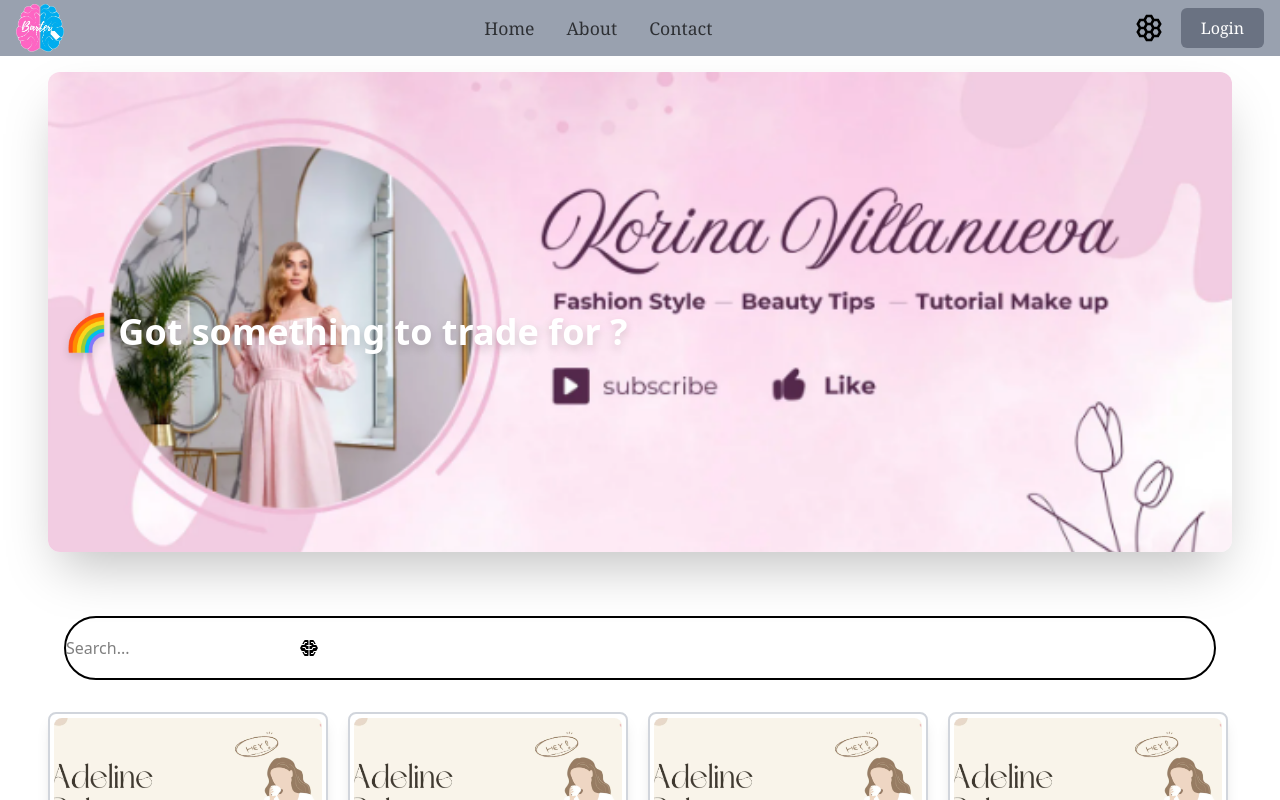
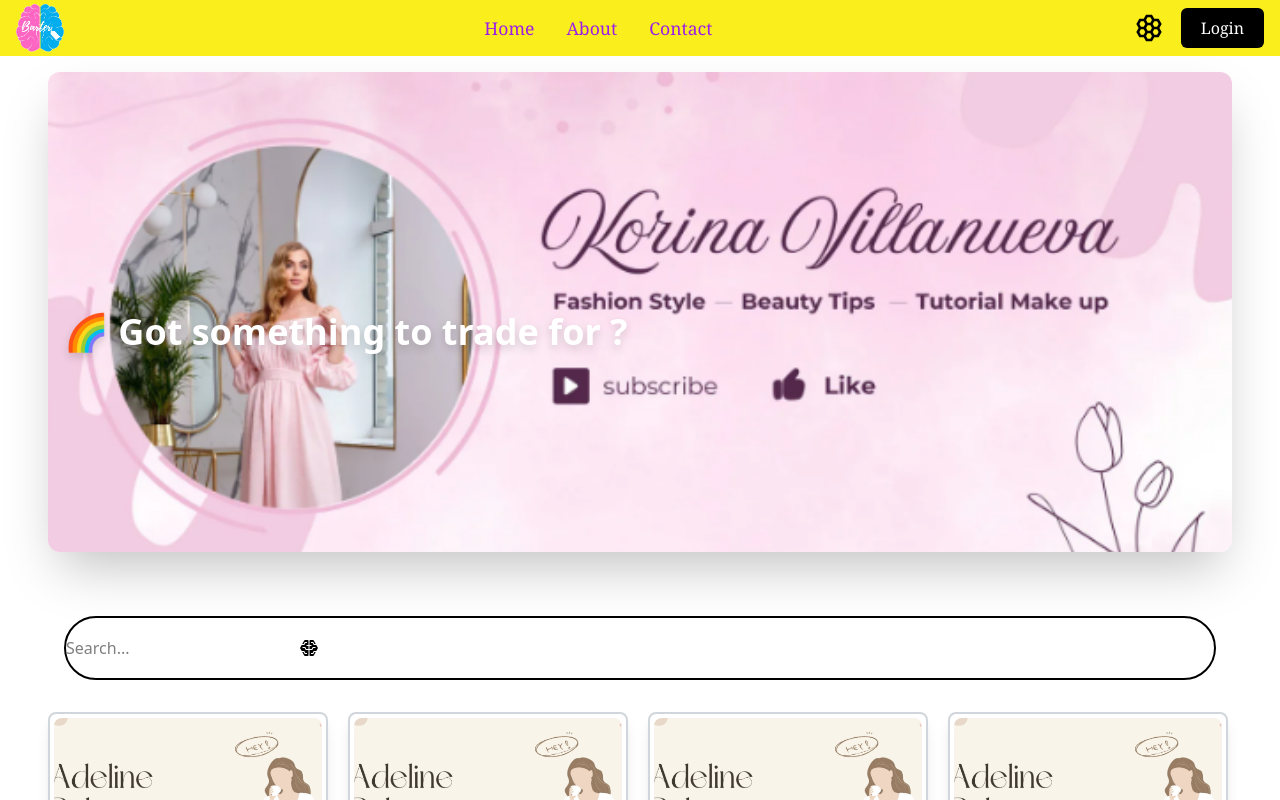
Before and after one commit to iam-aadityasingh/tradenest, a React (Vite) app: page / in a window 1280 px wide. Shown: the top 800 px of the page. Built offline with nearby package versions, Linux system fonts and the light colour scheme.

Commit message:
changed navbar theme

```diff
--- a/src/components/Navbar/navbar.tsx
+++ b/src/components/Navbar/navbar.tsx
@@ -17,7 +17,7 @@ export default function Navbar() {
   return (
     <div className="sticky top-0 z-50">
       <Suspense fallback={<div><big><i>Loading navbar...</i></big></div>}>
-        <div className="navbar h-14 bg-gray-400 flex items-center justify-between px-4">
+        <div className="navbar h-14 bg-[#FAEE1C] flex items-center justify-between px-4">
           <div className="logo">
             <img src={logo_white} alt="logo" className="h-12 w-12" />
           </div>
@@ -53,7 +53,7 @@ export default function Navbar() {
 
         {/* Side Navbar for Mobile */}
         <div
-          className={`sidebar md:hidden transition-[left] duration-500 ease-in-out absolute top-14 w-[250px] bg-gray-400 z-40
+          className={`sidebar md:hidden transition-[left] duration-500 ease-in-out absolute top-14 w-[250px] bg-[#FAEE1C] z-40
           ${isToggled ? 'left-0' : '-left-[250px]'}`}
           style={{ height: 'calc(100vh - 56px)' }}
         >
--- a/src/index.css
+++ b/src/index.css
@@ -5,17 +5,17 @@
 }
 
 .nav-link {
-    @apply text-[1.1rem] text-black/70 hover:text-black;
+    @apply text-[1.1rem] text-[#9C1DE7] hover:text-[#581B98] transition duration-250;
 }
 
 .side-link {
-    @apply hover:bg-gray-500 m-0 border-t-2 block;
+    @apply m-0 border-t-2 block border-black;
 }
 
 .side-link-text {
-    @apply h-full w-full p-4 px-6 inline-block transition duration-150 hover:translate-x-4;
+    @apply h-full w-full p-4 px-6 inline-block hover:translate-x-4 transition duration-250;
 }
 
 .btn {
-    @apply bg-gray-500 text-white px-5 py-2 rounded-md hover:bg-gray-600 transition duration-150;
+    @apply bg-black text-white px-5 py-2 rounded-md hover:bg-[#F3558E] transition duration-250;
 }
```
Also changed, not shown: src/assets/Navbar/profile-hover.svg (added).
